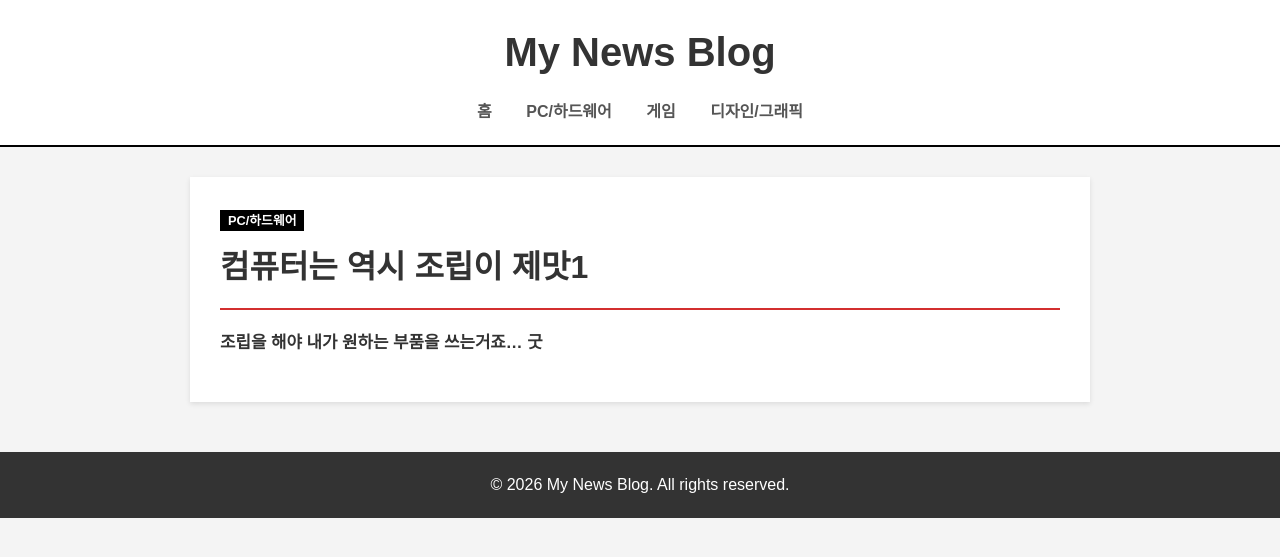
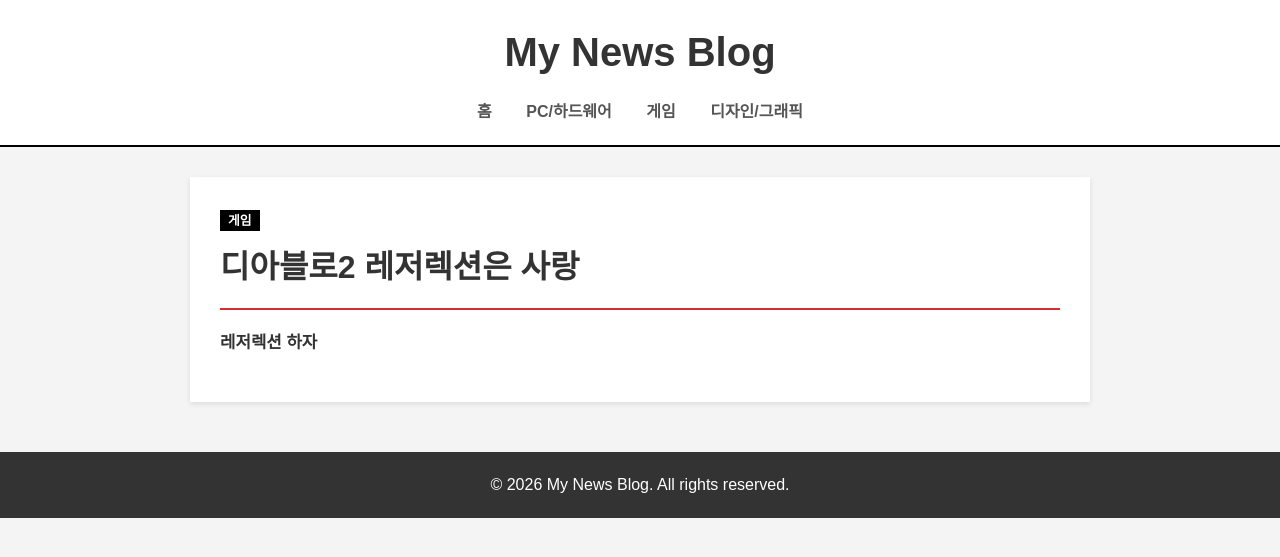
Before and after one commit to jypm/jypcomputer, a Jekyll site: the page built from _posts/2026-07-22-언제나-테스트중이죠-ㅋ.md, in a window 1280 px wide. Shown: the top 557 px of the page. Built offline with Jekyll 4.4.1, drawn with Linux system fonts in a browser that asks for light colours; our own code applies the rules of GitHub Pages for plain Markdown files.

Commit message:
Update 기사 작성 “2026-07-22-언제나-테스트중이죠-ㅋ”

```diff
--- a/_posts/2026-07-22-언제나-테스트중이죠-ㅋ.md
+++ b/_posts/2026-07-22-언제나-테스트중이죠-ㅋ.md
@@ -1,5 +1,5 @@
 ---
-title: 컴퓨터는 역시 조립이 제맛1
-category: PC/하드웨어
+title: 디아블로2 레저렉션은 사랑
+category: 게임
 ---
-**조립을 해야 내가 원하는 부품을 쓰는거죠... 굿**
+**레저렉션 하자**
```
